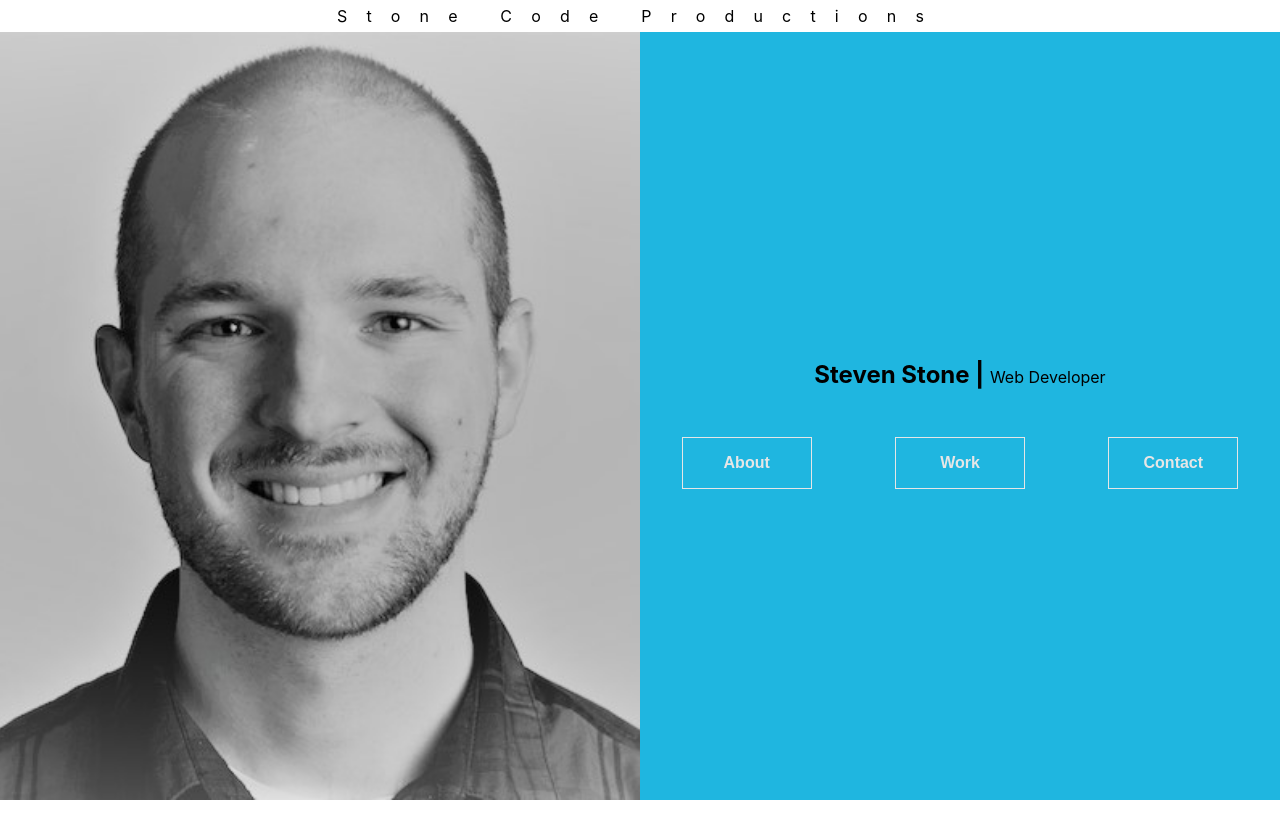
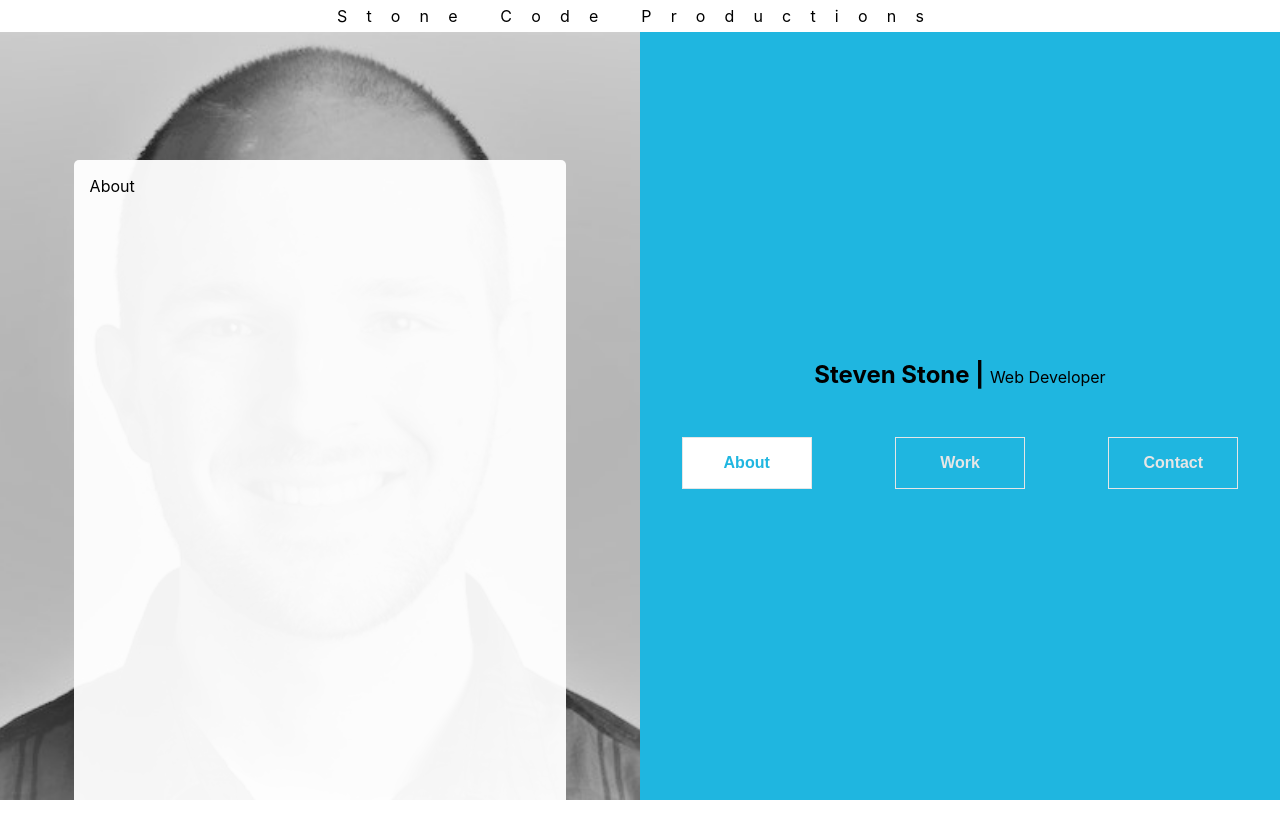
Before and after one commit to stevenrstone/stonecodests, a React app: page /home/about in a window 1280 px wide. Shown: the top 838 px of the page. Before the commit the page ends 800 px from the top, so only its background shows below. Built offline with nearby package versions, Linux system fonts and the light colour scheme; the HTML template or start-up script is replaced by a standard one.

Commit message:
Setting up routing for future pages

```diff
--- a/src/App.css
+++ b/src/App.css
@@ -52,7 +52,7 @@
 
 .copy {
   display: inline-block;
-  margin: 2rem 0;
+  margin: 0 0 2rem;
 }
 
 .title {
@@ -80,4 +80,8 @@
   .menu {
     justify-content: center;
   }
+
+  .copy {
+    margin-top: 2rem;
+  }
 }
--- a/src/App.tsx
+++ b/src/App.tsx
@@ -2,12 +2,10 @@ import React from "react";
 import {
   NavLink,
   BrowserRouter as Router,
-  Route,
-  Switch
+  Redirect,
+  Route
 } from "react-router-dom";
-import { CSSTransition, TransitionGroup } from "react-transition-group";
-import Button from "./components/button/button";
-import Content from "./components/content/content";
+import Home from "./routes/home";
 
 import "./App.css";
 
@@ -16,20 +14,13 @@ const App = () => (
     <div className="container">
       <header className="header">Stone Code Productions</header>
       <div className="content">
-        <section className="content-view">
-          <Content />
-        </section>
-        <section className="menu">
-          <div className="copy">
-            <h1 className="title">Steven Stone | </h1>
-            <span className="subtitle">Web Developer</span>
-          </div>
-          <nav className="nav">
-            <Button link="/about">About</Button>
-            <Button link="/work">Work</Button>
-            <Button link="/contact">Contact</Button>
-          </nav>
-        </section>
+        <Route
+          path="/"
+          redirect="/home"
+          exact={true}
+          component={() => <Redirect to="/home" />}
+        />
+        <Route path="/home" component={Home} />
       </div>
     </div>
   </Router>
--- a/src/components/button/button.tsx
+++ b/src/components/home/button/button.tsx
@@ -12,7 +12,7 @@ type ComponentProps = ButtonProps & RouteComponentProps;
 
 const Button = (props: ComponentProps) => (
   <NavLink
-    to={props.link !== props.location.pathname ? props.link : "/"}
+    to={props.link !== props.location.pathname ? props.link : "/home"}
     activeClassName="active"
     className="button"
   >
--- a/src/components/content/content.tsx
+++ b/src/components/home/content/content.tsx
@@ -21,13 +21,13 @@ const Content = (props: RouteComponentProps) => (
         <div className="route-container">
           <Switch location={props.location}>
             <Route
-              path="/about"
+              path="/home/about"
               component={() => {
                 return <CopyBox>About</CopyBox>;
               }}
             />
             <Route
-              path="/work"
+              path="/home/work"
               component={() => {
                 return <CopyBox>Work</CopyBox>;
               }}
--- /dev/null
+++ b/src/routes/home.tsx
@@ -0,0 +1,27 @@
+import React from "react";
+
+import Button from "../components/home/button/button";
+import Content from "../components/home/content/content";
+
+import "../App.css";
+
+const Home = () => (
+  <>
+    <section className="content-view">
+      <Content />
+    </section>
+    <section className="menu">
+      <div className="copy">
+        <h1 className="title">Steven Stone | </h1>
+        <span className="subtitle">Web Developer</span>
+      </div>
+      <nav className="nav">
+        <Button link="/home/about">About</Button>
+        <Button link="/home/work">Work</Button>
+        <Button link="/home/contact">Contact</Button>
+      </nav>
+    </section>
+  </>
+);
+
+export default Home;
```
Also changed, not shown: src/components/home/button/button.css (renamed from src/components/button/button.css), src/components/home/content/content.css (renamed from src/components/content/content.css), src/components/home/copy-box/copy-box.css (renamed from src/components/copy-box/copy-box.css), src/components/home/copy-box/copy-box.tsx (renamed from src/components/copy-box/copy-box.tsx), src/routes/pnp/dice.tsx (added).
